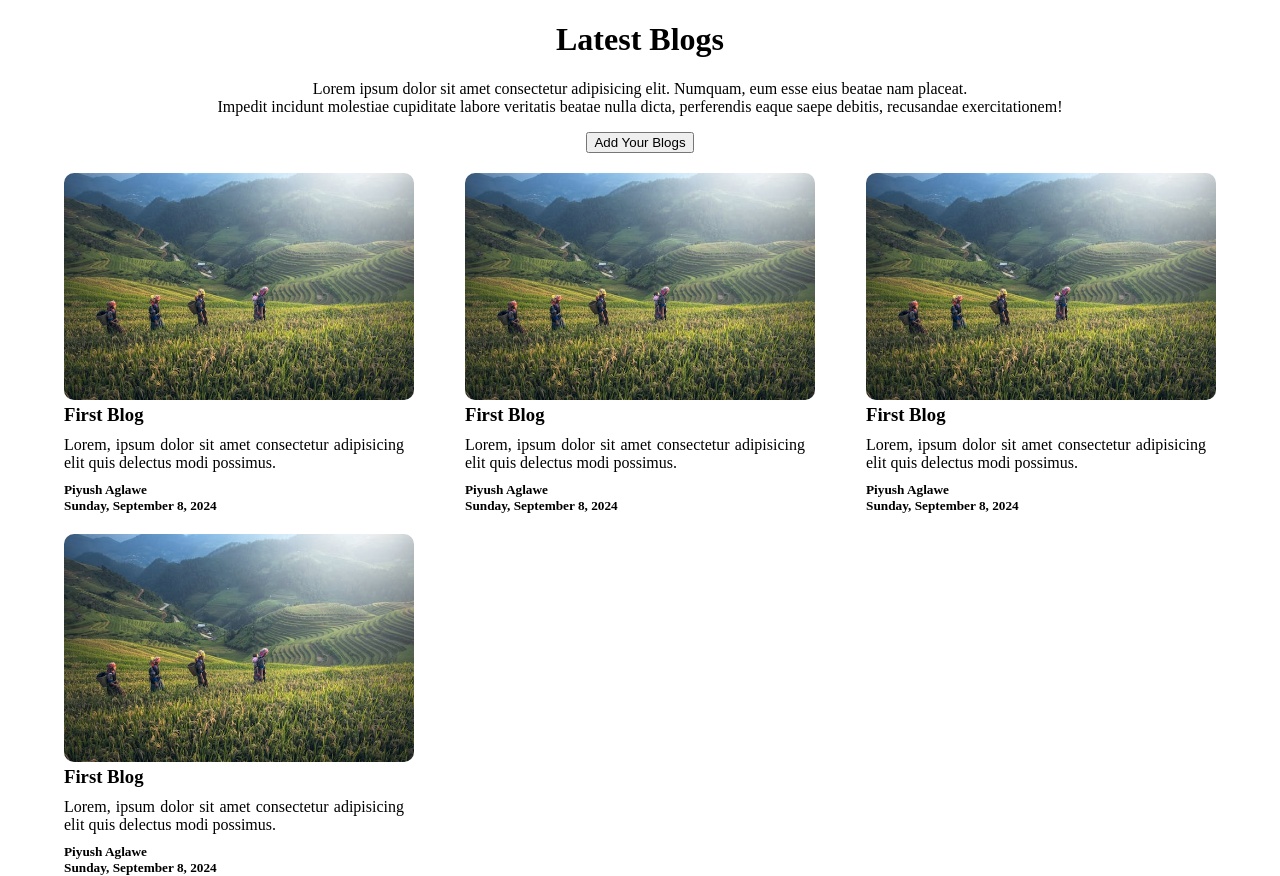
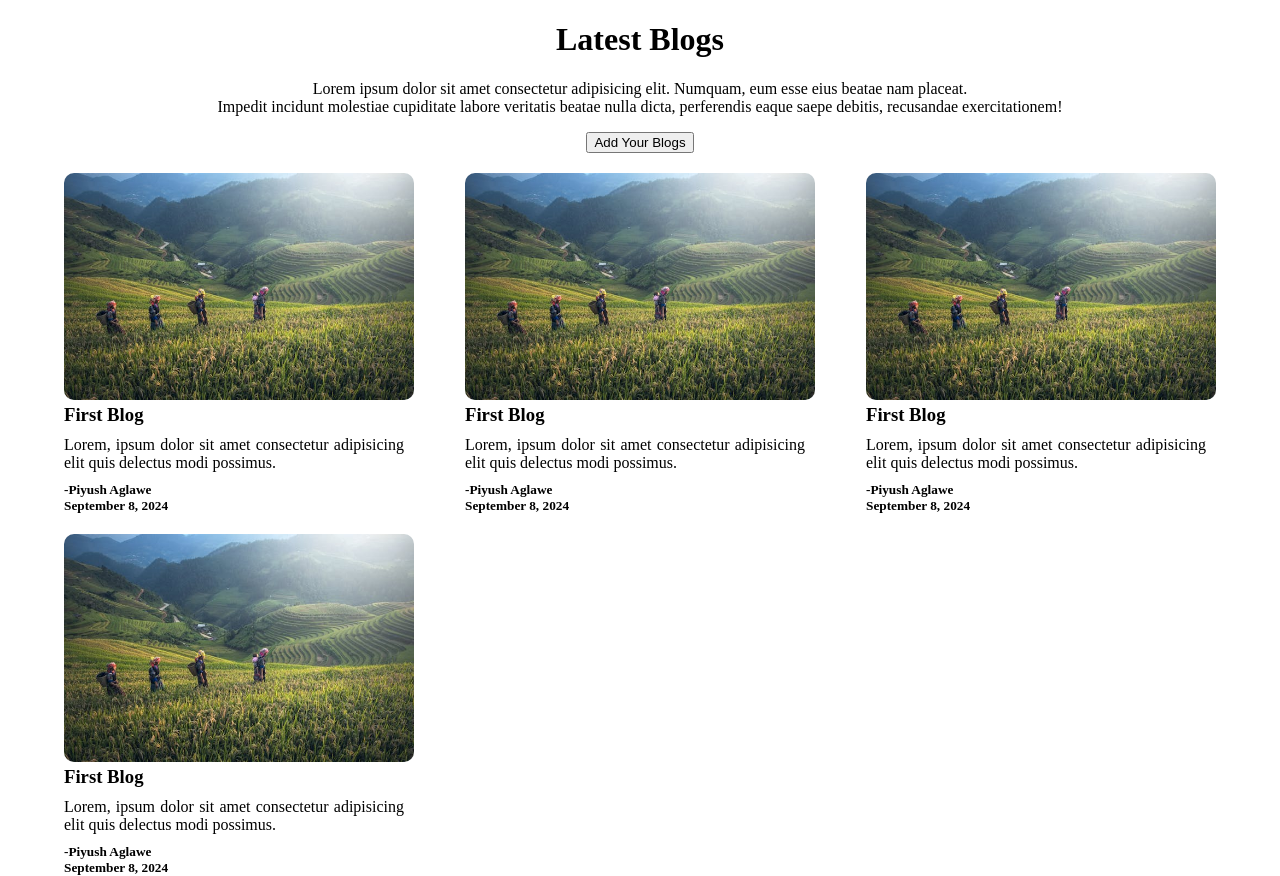
Before and after one commit to payalgupta13/icp-8.0-html-css-javascript-React-group-project-4, a React (Create React App) app: page /about in a window 1280 px wide. Built offline with nearby package versions, Linux system fonts and the light colour scheme.

Commit message:
blog page

```diff
--- a/src/components/BlogCards/BlogCard.js
+++ b/src/components/BlogCards/BlogCard.js
@@ -4,10 +4,9 @@ import "./BlogCard.css";
 function BlogCard({ imgUrl, title, description, details }) {
 
     const currentDate = new Date().toLocaleDateString('en-US', {
-        weekday: 'long',
-        year: 'numeric',
-        month: 'long',
-        day: 'numeric'
+    day: 'numeric',
+    month: 'long',
+    year: 'numeric'
     });
 
   return (
@@ -15,7 +14,7 @@ function BlogCard({ imgUrl, title, description, details }) {
       <img src={imgUrl} className="blog-card-image"/>
       <h3 className="blog-card-title">{title}</h3>
       <p className="blog-card-desc">{description}</p>
-      <h5 className="blog-card-details">{details}</h5>
+      <h5 className="blog-card-details">-{details}</h5>
       <h5 className="blog-card-details">{currentDate}</h5>
     </div>
   );
```
